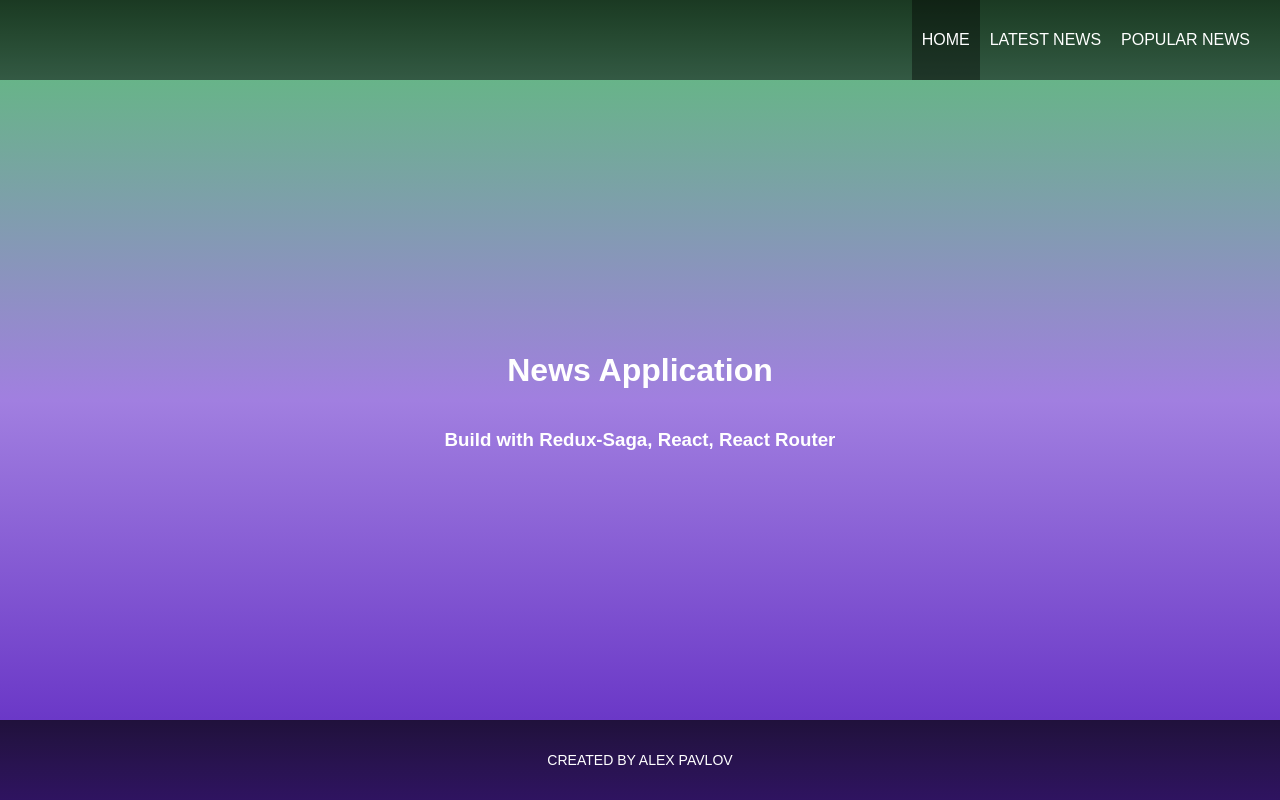
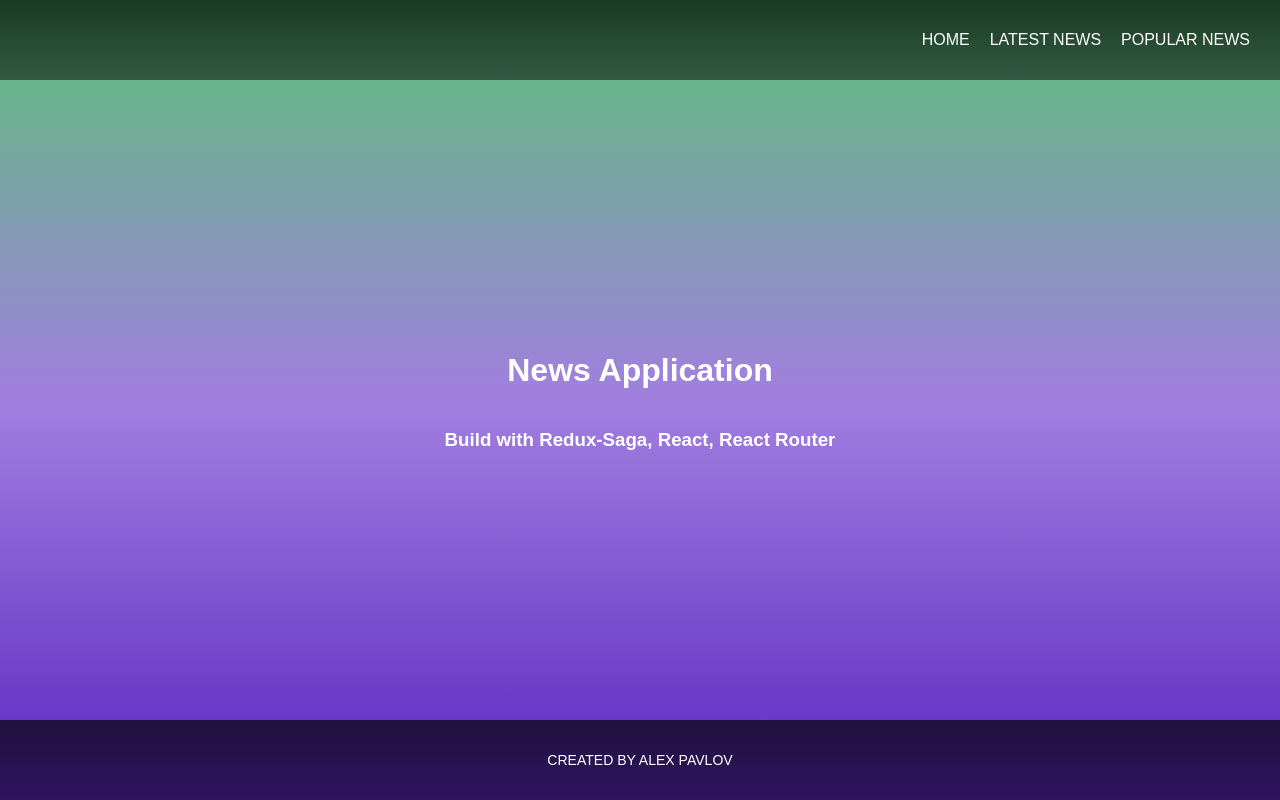
Before and after one commit to Alexey-Pavlov/redux-saga, a React (Create React App) app: page / in a window 1280 px wide. Built offline with nearby package versions, Linux system fonts and the light colour scheme.

Commit message:
fix: routes

```diff
--- a/src/App.js
+++ b/src/App.js
@@ -13,8 +13,8 @@ const App = () => {
             <main>
                 <Routes>
                     <Route path="/" element={<Home/>}/>
-                    <Route path="/latest-news" element={<LatestNews/>}/>
-                    <Route path="/popular-news" element={<PopularNews/>}/>
+                    <Route path="latest-news" element={<LatestNews/>}/>
+                    <Route path="popular-news" element={<PopularNews/>}/>
                 </Routes>
             </main>
             <Footer/>
--- a/src/components/header/header.js
+++ b/src/components/header/header.js
@@ -1,11 +1,11 @@
-import { NavLink } from "react-router-dom";
+import {Link} from "react-router-dom";
 
 import './header.css';
 
 const navigation = [
     { id: 1, title: 'Home', path: '/' },
-    { id: 2, title: 'Latest News', path: '/latest-news' },
-    { id: 3, title: 'Popular News', path: '/popular-news' },
+    { id: 2, title: 'Latest News', path: 'latest-news' },
+    { id: 3, title: 'Popular News', path: 'popular-news' },
 ];
 
 const Header = () => (
@@ -13,7 +13,7 @@ const Header = () => (
         <nav className="nav">
             <div className="links">
                 {navigation.map(({ id, title, path }) => (
-                    <NavLink key={id} to={path} exact={true}>{title}</NavLink>
+                    <Link key={id} to={path}>{title}</Link>
                 ))}
             </div>
         </nav>
```
